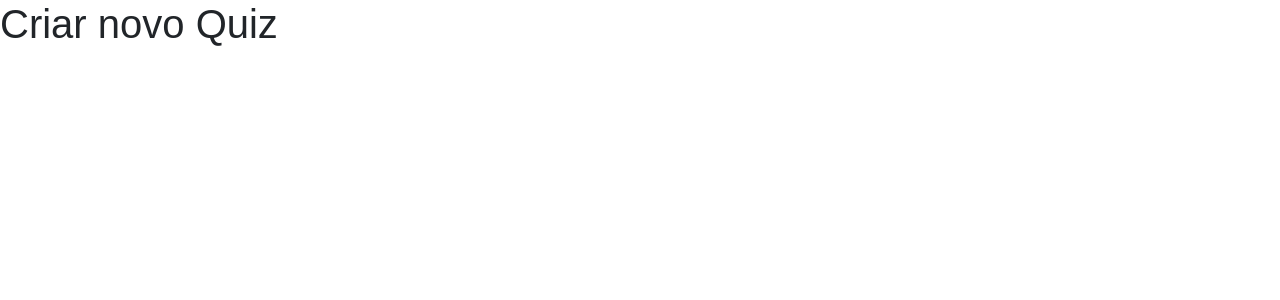
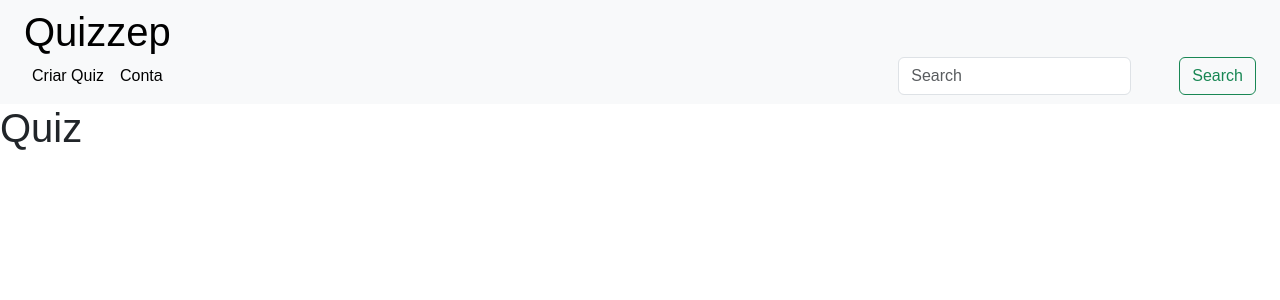
Before and after one commit to EduardoKroetz/Quizzep, a Next.js app: page /quiz in a window 1280 px wide. Shown: the top 300 px of the page. Built offline with nearby package versions, Linux system fonts and the light colour scheme; data requests are answered from the project's data file.

Commit message:
Quizzep: header, account
Quizzep: header, account

```diff
--- a/src/app/layout.tsx
+++ b/src/app/layout.tsx
@@ -1,15 +1,14 @@
-import type { Metadata } from 'next'
+"use client"
+
 import { Inter } from 'next/font/google'
 import './globals.css'
 import "bootstrap/dist/css/bootstrap.min.css"
+import Header from "@/components/Header";
+import { AuthContextProvider } from "@/hooks/useAuth";
+import { UserContextProvider } from "@/hooks/useUsers";
+import { QuizzesContextProvider } from '@/hooks/useQuizzes';
 
 const inter = Inter({ subsets: ['latin'] })
-
-export const metadata: Metadata = {
-
-  title: 'Quizzep',
-  description: 'Quizzep - Home',
-}
 
 export default function RootLayout({
   children,
@@ -17,8 +16,24 @@ export default function RootLayout({
   children: React.ReactNode
 }) {
   return (
+
     <html lang="pt-br">
-      <body className={inter.className}>{children}</body>
+      <head>
+        <title>Quizzep</title>
+      </head>
+      <body className={inter.className}>
+        <AuthContextProvider>
+          <QuizzesContextProvider>
+            <UserContextProvider>
+              <Header/>
+              {children}
+            </UserContextProvider>
+          </QuizzesContextProvider>
+        </AuthContextProvider>
+      </body>
     </html>
+
+
+
   )
 }
--- a/src/app/quiz/page.tsx
+++ b/src/app/quiz/page.tsx
@@ -1,10 +1,6 @@
 
 export default function Quiz(){
-
   return (
-    <>
-      <h1>Criar novo Quiz</h1>
-      <form></form>
-    </>
+    <h1>Quiz</h1>
   )
 }
--- a/src/components/Header.tsx
+++ b/src/components/Header.tsx
@@ -9,7 +9,7 @@ export default function Header(){
   return (
     <Navbar color="light" light expand="lg">
       <div className="container-fluid">
-        <NavbarBrand href="/">Navbar</NavbarBrand>
+        <NavbarBrand href="/"><span className='display-6'>Quizzep</span></NavbarBrand>
         <NavbarToggler onClick={toggle} />
         <Collapse isOpen={isOpen} navbar>
           <Nav className="me-auto" navbar>
@@ -20,7 +20,7 @@ export default function Header(){
             <NavLink href="/account" active>Conta</NavLink>
             </NavItem>
           </Nav>
-          <Form className="d-flex" role="search">
+          <Form className="d-flex" style={{gap:'3rem'}} role="search">
             <Input type="search" placeholder="Search" aria-label="Search" />
             <Button outline color="success" type="submit">Search</Button>
           </Form>
```
Also changed, not shown: src/app/account/layout.tsx (+21 -0 lines), src/app/account/page.tsx (+6 -11 lines), src/app/page.tsx (+3 -10 lines).
